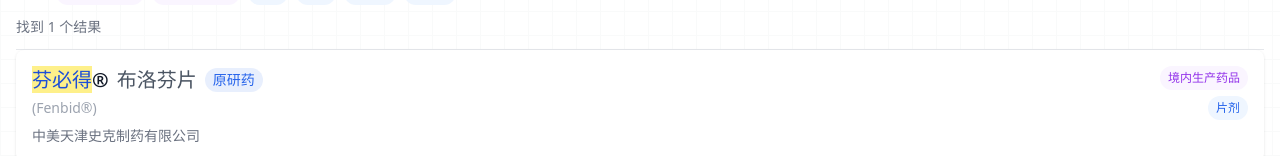
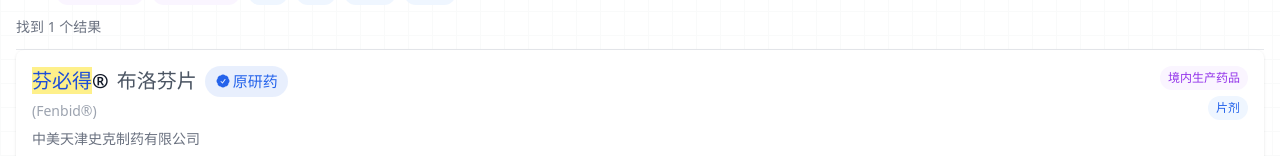
Before and after one commit to dongzhenye/yuanyanyao-web, a Next.js app: page / in a window 1280 px wide. Both pictures are taken after a click on the button "芬必得". Shown: the part 469-625 px from the top of the page. Built offline with nearby package versions, Linux system fonts and the light colour scheme; what pinyin-pro would draw is missing.

Commit message:
style: add icon to isOriginal in result list

```diff
--- a/src/components/search/SearchResults.tsx
+++ b/src/components/search/SearchResults.tsx
@@ -100,8 +100,15 @@
                   />
                 </button>
                 {drug.isOriginal && (
-                  <span className="px-2 py-0.5 text-sm rounded-full bg-primary/10 text-primary whitespace-nowrap">
-                    原研药
+                  <span className="inline-flex items-center gap-0.5 px-2.5 py-1 text-[15px] rounded-full bg-primary/10 text-primary whitespace-nowrap">
+                    <svg
+                      viewBox="0 0 24 24"
+                      fill="currentColor"
+                      className="w-4 h-4"
+                    >
+                      <path fillRule="evenodd" d="M8.603 3.799A4.49 4.49 0 0112 2.25c1.357 0 2.573.6 3.397 1.549a4.49 4.49 0 013.498 1.307 4.491 4.491 0 011.307 3.497A4.49 4.49 0 0121.75 12a4.49 4.49 0 01-1.549 3.397 4.491 4.491 0 01-1.307 3.497 4.491 4.491 0 01-3.497 1.307A4.49 4.49 0 0112 21.75a4.49 4.49 0 01-3.397-1.549 4.49 4.49 0 01-3.498-1.306 4.491 4.491 0 01-1.307-3.498A4.49 4.49 0 012.25 12c0-1.357.6-2.573 1.549-3.397a4.49 4.49 0 011.307-3.497 4.49 4.49 0 013.497-1.307zm7.007 6.387a.75.75 0 10-1.22-.872l-3.236 4.53L9.53 12.22a.75.75 0 00-1.06 1.06l2.25 2.25a.75.75 0 001.14-.094l3.75-5.25z" clipRule="evenodd" />
+                    </svg>
+                    <span>原研药</span>
                   </span>
                 )}
               </div>
```
